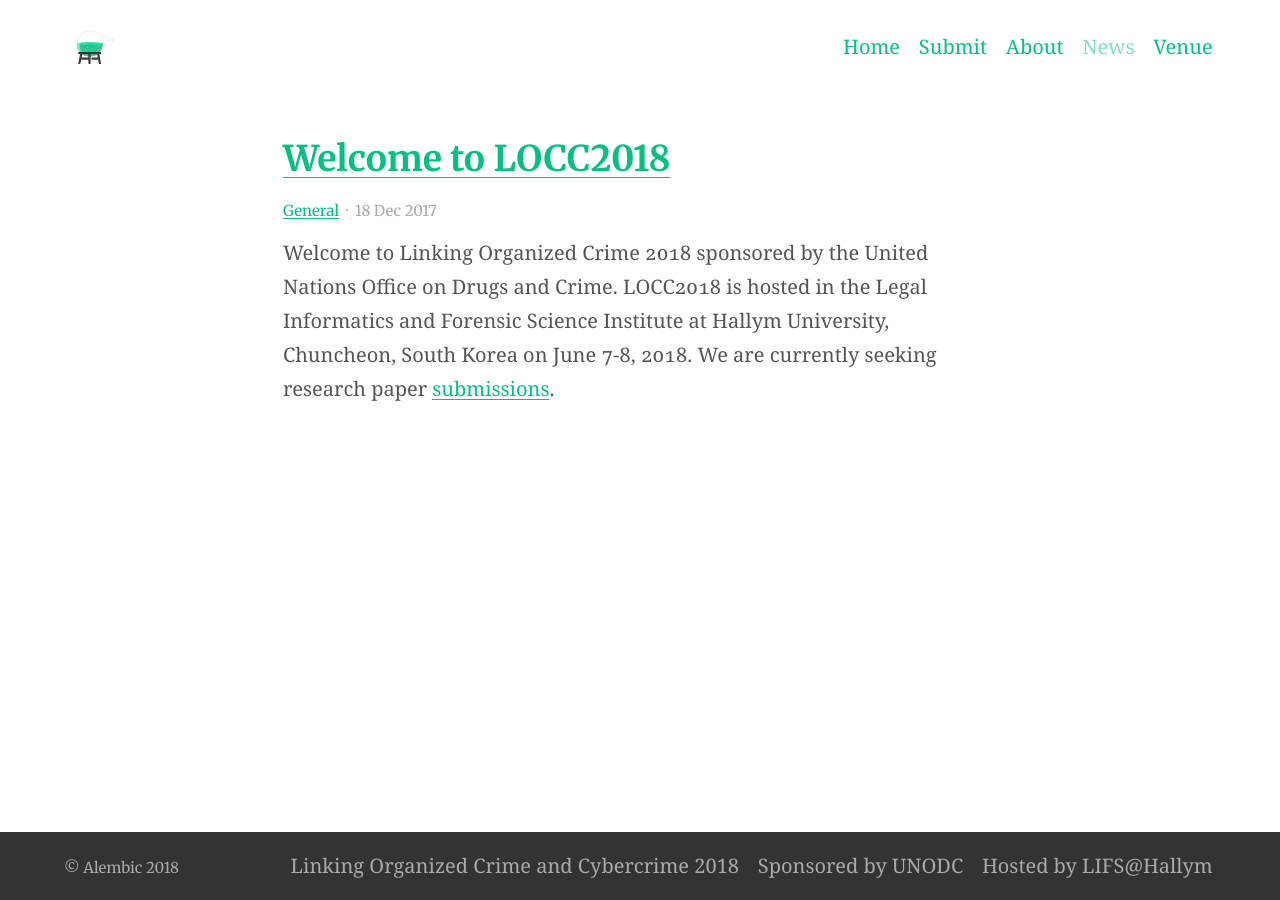
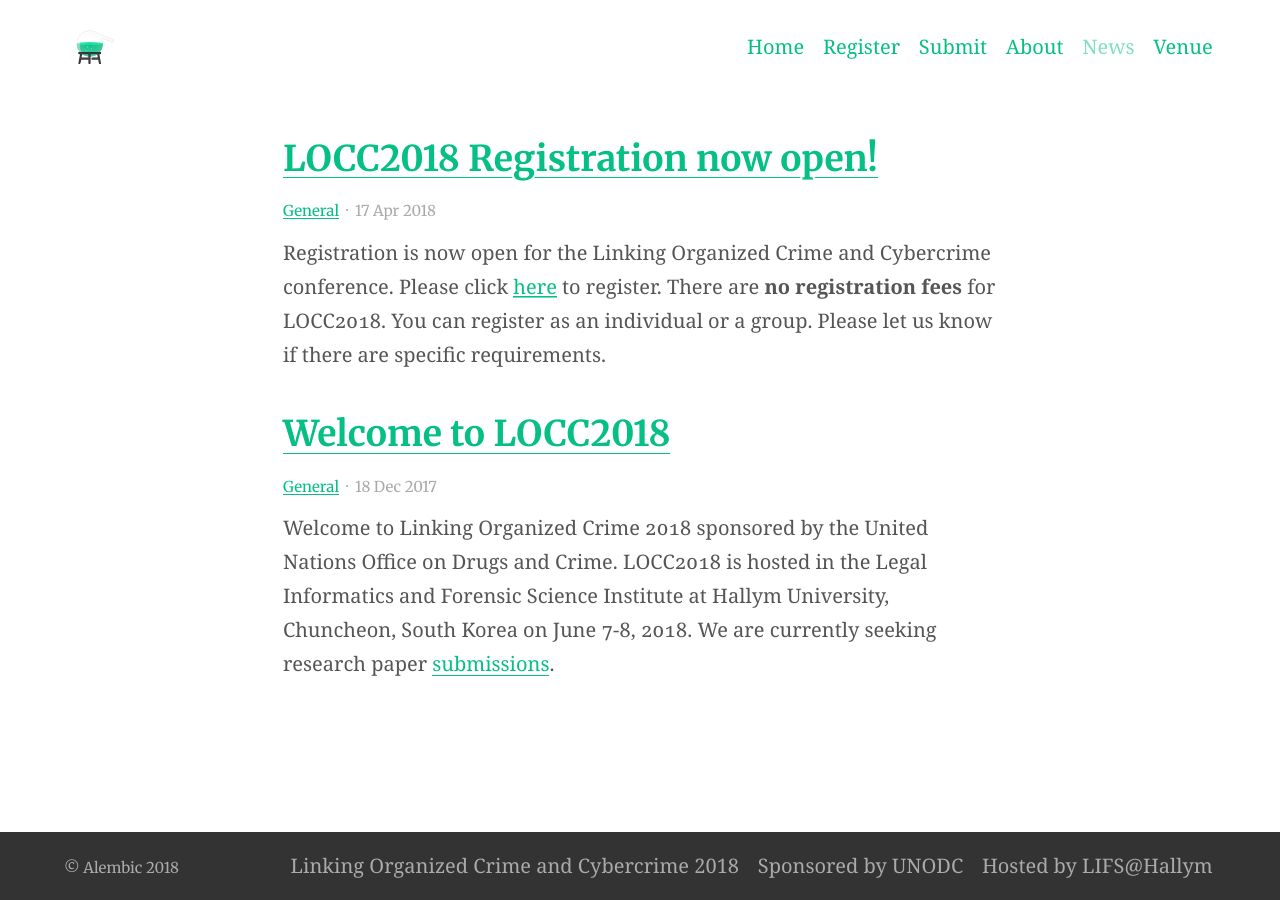
Before and after one commit to LIFSHallym/LOCC, a Jekyll site: the page built from news/index.html, in a window 1280 px wide. Built offline with Jekyll 4.4.1, drawn with Linux system fonts in a browser that asks for light colours.

Commit message:
registration update

```diff
--- a/_config.yml
+++ b/_config.yml
@@ -80,6 +80,7 @@ avatarurl: "" # Uses avatars for favicons to get multple sites, eg Gravatar, Twi
 # 8. Site navigation
 navigation_header:
   Home: /
+  Register: https://docs.google.com/forms/d/e/1FAIpQLSfBJN7sDZD0UoHxs7N06fIFm_LDOYAWwNUXdz5G3u-0ZdwQtg/viewform?usp=sf_link
   Submit: /submit/
   About: /about/
   News: /news/
--- /dev/null
+++ b/_posts/2018-04-17-Registration-Open.md
@@ -0,0 +1,9 @@
+---
+title: LOCC2018 Registration now open!
+category: General
+feature_image: ""
+---
+
+Registration is now open for the Linking Organized Crime and Cybercrime conference. Please click [here](https://docs.google.com/forms/d/e/1FAIpQLSfBJN7sDZD0UoHxs7N06fIFm_LDOYAWwNUXdz5G3u-0ZdwQtg/viewform?usp=sf_link) to register.
+There are **no registration fees** for LOCC2018. You can register as an individual or a group. Please let us know if there are specific requirements.
+<!-- more -->
--- a/about.md
+++ b/about.md
@@ -6,6 +6,8 @@ excerpt: "About LOCC2018"
 aside: false
 ---
 Linking Organized Crime and Cybercrime 2018 in Chuncheon, South Korea is dedicated to understanding the way organized criminal groups are using technology to facilitate traditional crime, and conduct new types of crime. [Submit](https://locc.dfir.science/submit/) your paper now.
+
+**[Registration is now open!](https://docs.google.com/forms/d/e/1FAIpQLSfBJN7sDZD0UoHxs7N06fIFm_LDOYAWwNUXdz5G3u-0ZdwQtg/viewform?usp=sf_link)
 
 ## Fees
 LOCC 2018 is generously sponsored by the [United Nations Office on Drugs and Crime](https://unodc.org)
```
Also changed, not shown: index.md (+2 -0 lines).
